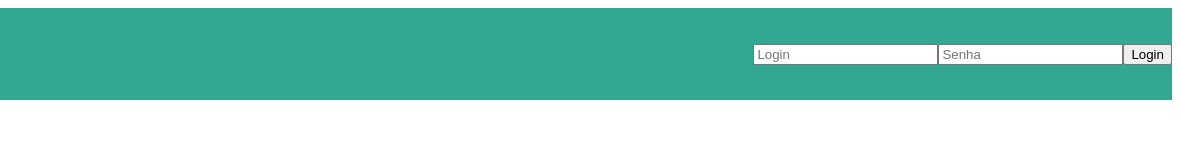
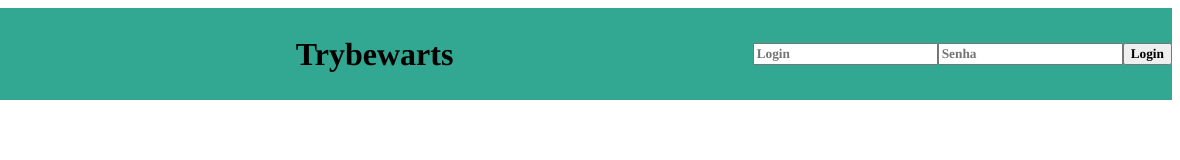
Before and after one commit to Atharr/mytrybewarts, a website: page index.html in a window 1280 px wide. Shown: the full height of the page, 100-1280 px from the left. Drawn offline with Linux system fonts and the light colour scheme; a web font is replaced by a local one.

Commit message:
Requisito 4.

```diff
--- a/index.html
+++ b/index.html
@@ -11,6 +11,7 @@
 <body>
   <header class="header">
     <img src="images/trybewarts-header-logo.svg" alt="Trybewarts Logo" class="trybewarts-header-logo">
+    <h1 id="trybewarts-header-title">Trybewarts</h1>
     <form class="trybewarts-login" action="">
       <input type="text" name="Login" id="login-nome" placeholder="Login">
       <input type="password" name="Senha" id="login-senha" placeholder="Senha">
--- a/style.css
+++ b/style.css
@@ -1,3 +1,15 @@
+@font-face {
+  font-family: Inknut Antiqua;
+  font-style: normal;
+  font-weight: 900;
+  src: url('https://fonts.gstatic.com/s/inknutantiqua/v9/Y4GSYax7VC4ot_qNB4nYpBdaKUUF4J3BRw.woff2') format('woff2');
+}
+
+* {
+  font-family: Inknut Antiqua, Times, serif;
+  font-weight: 900;
+}
+
 .header {
   background-color: rgb(50, 167, 145);
   display: flex;
```
